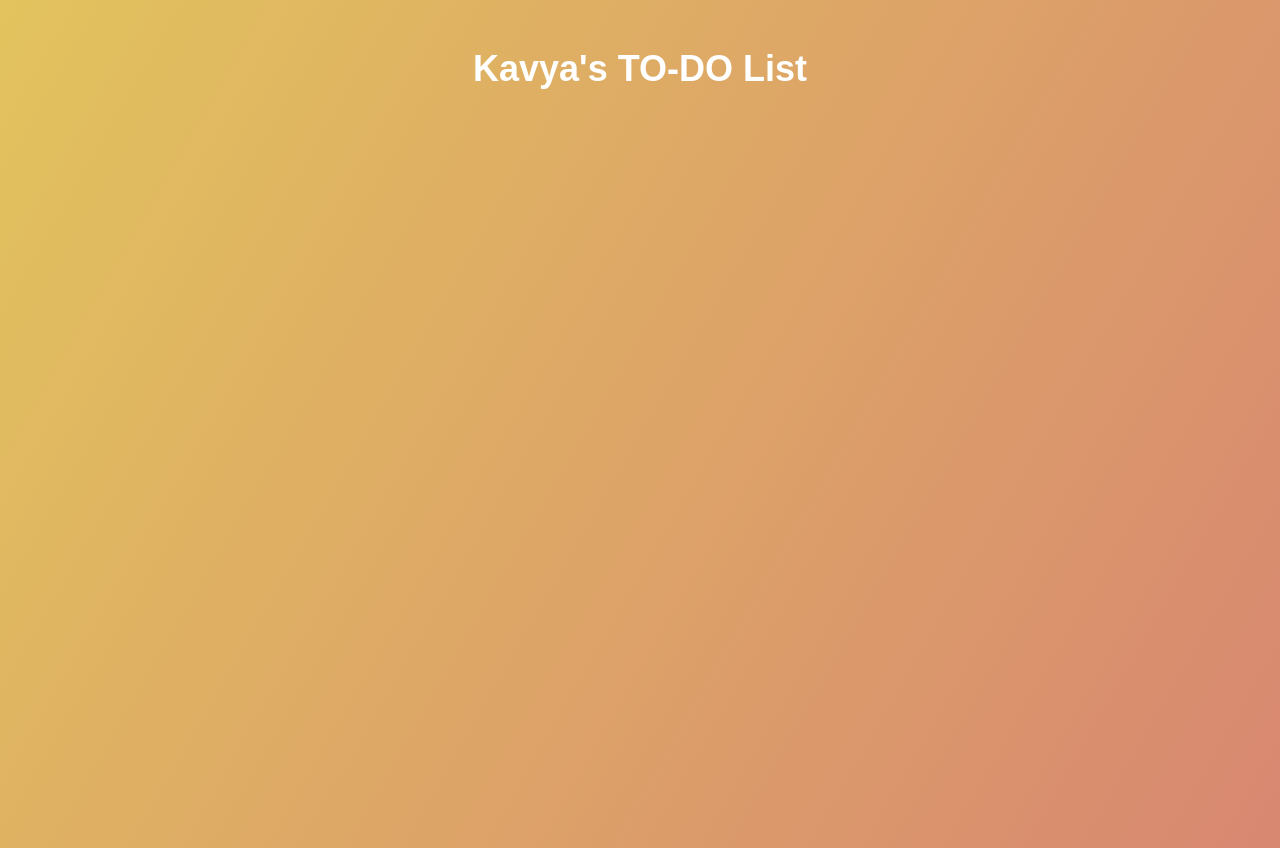
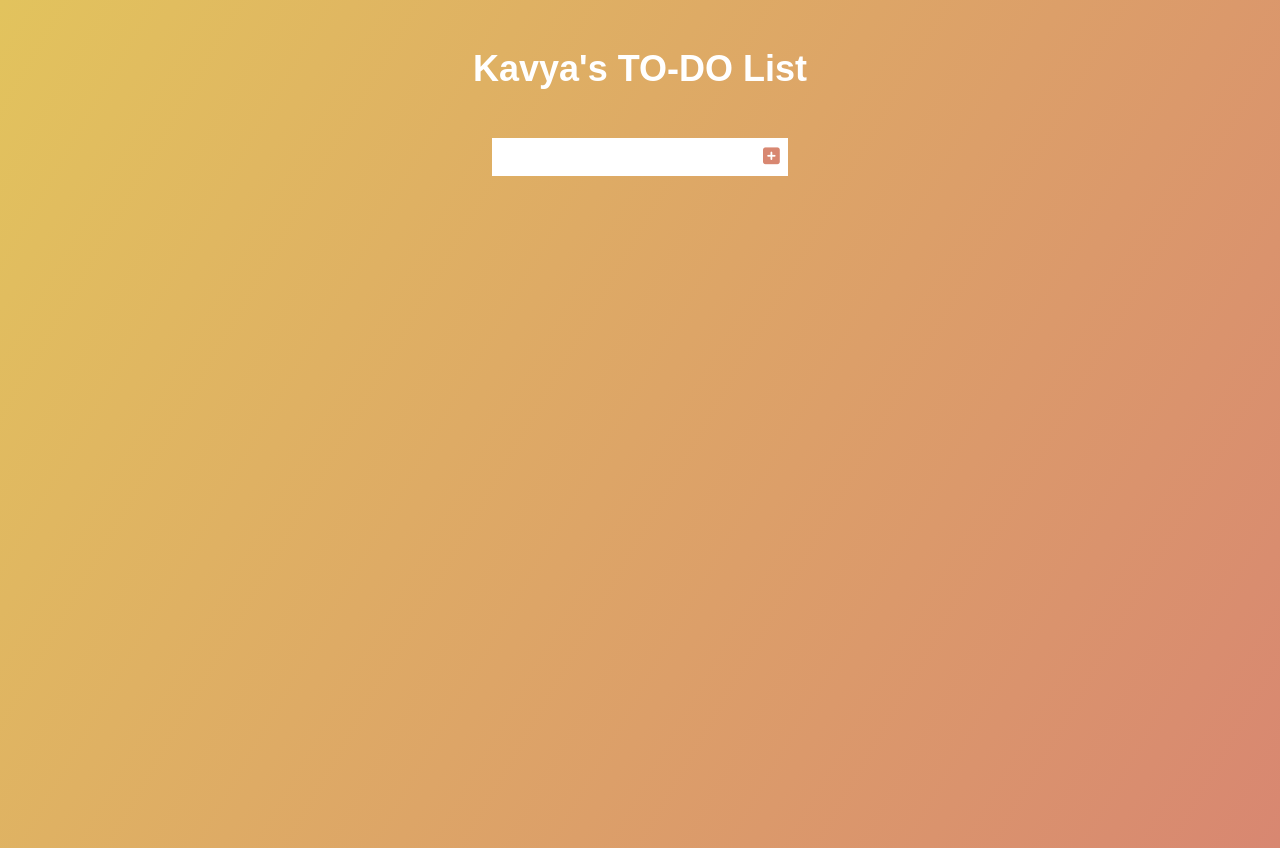
Before and after one commit to eyekavya/ToDoApp-React, a React (Create React App) app: page / in a window 1280 px wide. Built offline with nearby package versions, Linux system fonts and the light colour scheme.

Commit message:
added addtodo component and style

```diff
--- a/public/index.html
+++ b/public/index.html
@@ -13,6 +13,19 @@
 
     <link rel="manifest" href="%PUBLIC_URL%/manifest.json" />
 
+    <link
+      href="https://fonts.googleapis.com/css2?family=Lato:wght@300;400;700;900&display=swap"
+      rel="stylesheet"
+    />
+
+    <link
+      rel="stylesheet"
+      href="https://cdnjs.cloudflare.com/ajax/libs/font-awesome/6.2.1/css/all.min.css"
+      integrity="sha512-MV7K8+y+gLIBoVD59lQIYicR65iaqukzvf/nwasF0nqhPay5w/9lJmVM2hMDcnK1OnMGCdVK+iQrJ7lzPJQd1w=="
+      crossorigin="anonymous"
+      referrerpolicy="no-referrer"
+    />
+
     <title>React App</title>
   </head>
   <body>
--- a/src/App.js
+++ b/src/App.js
@@ -2,11 +2,13 @@ import "./App.css";
 
 import React from "react";
 import Heading from "./components/Heading/Heading";
+import AddTodo from "./components/AddTodo/AddTodo";
 
 function App() {
   return (
     <>
       <Heading />
+      <AddTodo />
     </>
   );
 }
--- a/src/components/AddTodo/AddTodo.js
+++ b/src/components/AddTodo/AddTodo.js
@@ -0,0 +1,19 @@
+import React from "react";
+import { StyledAddTodo } from "./StyledAddTodo";
+
+function AddTodo() {
+  return (
+    <StyledAddTodo>
+      <div class="flex-basic">
+        <form>
+          <input type="text" class="todo-input" />
+          <button type="submit" class="todo-btn">
+            <i class="fas fa-plus-square"></i>
+          </button>
+        </form>
+      </div>
+    </StyledAddTodo>
+  );
+}
+
+export default AddTodo;
--- /dev/null
+++ b/src/components/AddTodo/StyledAddTodo.js
@@ -0,0 +1,35 @@
+import styled from "styled-components";
+
+export const StyledAddTodo = styled.section`
+  .flex-basic {
+    display: flex;
+    align-items: center;
+    justify-content: center;
+  }
+
+  form {
+    display: flex;
+    justify-content: center;
+    align-items: center;
+  }
+
+  form input,
+  form button {
+    padding: 0.5rem;
+    background-color: #fff;
+    font-size: 1.2rem;
+    border: none;
+    outline: none;
+  }
+
+  form button {
+    color: #d88771;
+    cursor: pointer;
+    transition: all 0.3s ease;
+  }
+
+  form button:hover {
+    background-color: #d88771;
+    color: #fff;
+  }
+`;
```
